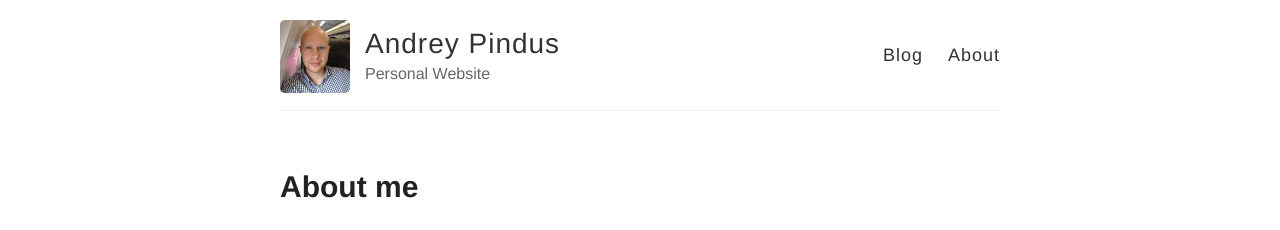
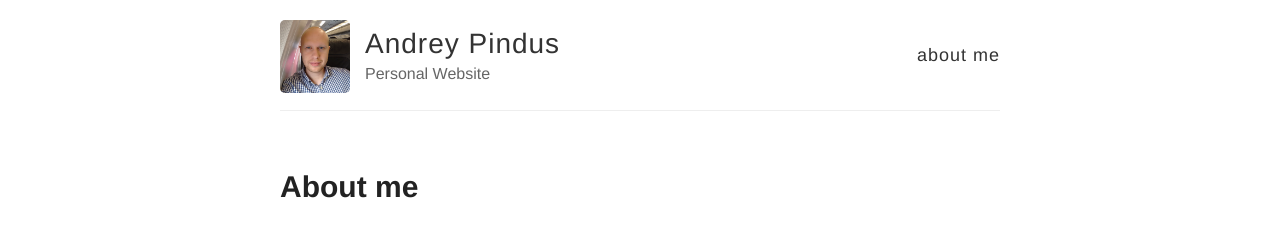
Before and after one commit to andreypindus/andreypindus.github.io, a Jekyll site: the page built from index.md, in a window 1280 px wide. Shown: the top 230 px of the page. Built offline with Jekyll 4.4.1, drawn with Linux system fonts in a browser that asks for light colours.

Commit message:
Update default.html

```diff
--- a/_layouts/default.html
+++ b/_layouts/default.html
@@ -27,8 +27,7 @@
           </div>
 
           <nav>
-            <a href="{{ site.baseurl }}/">Blog</a>
-            <a href="{{ site.baseurl }}/about">About</a>
+            <a href="{{ site.baseurl }}/">about me</a>
           </nav>
         </header>
       </div>
```
